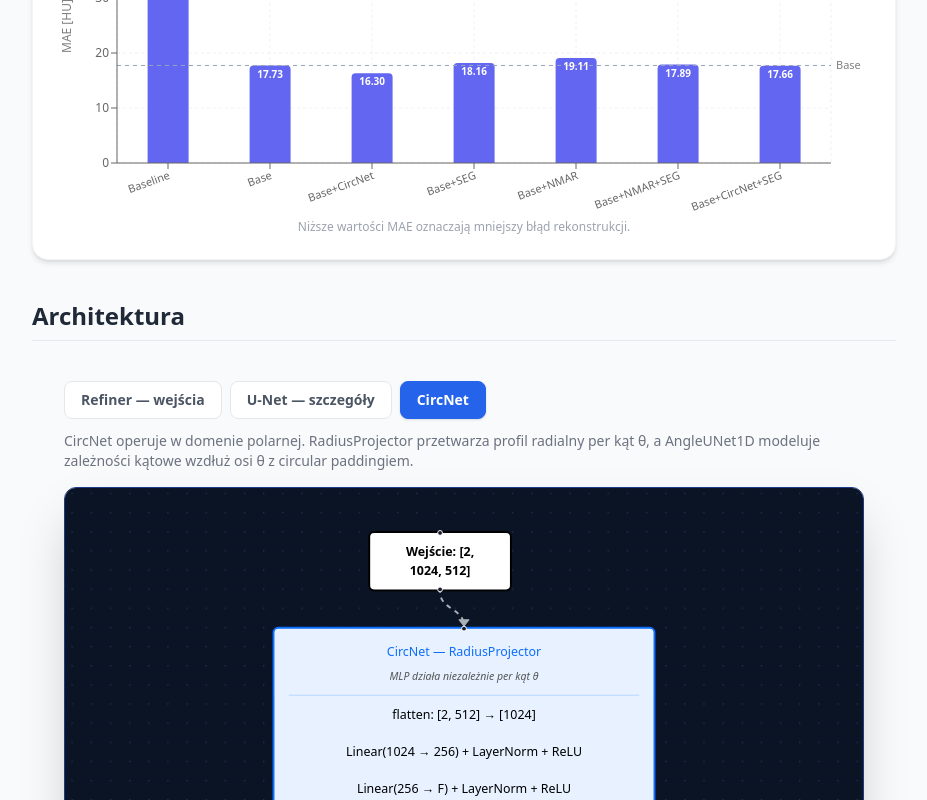
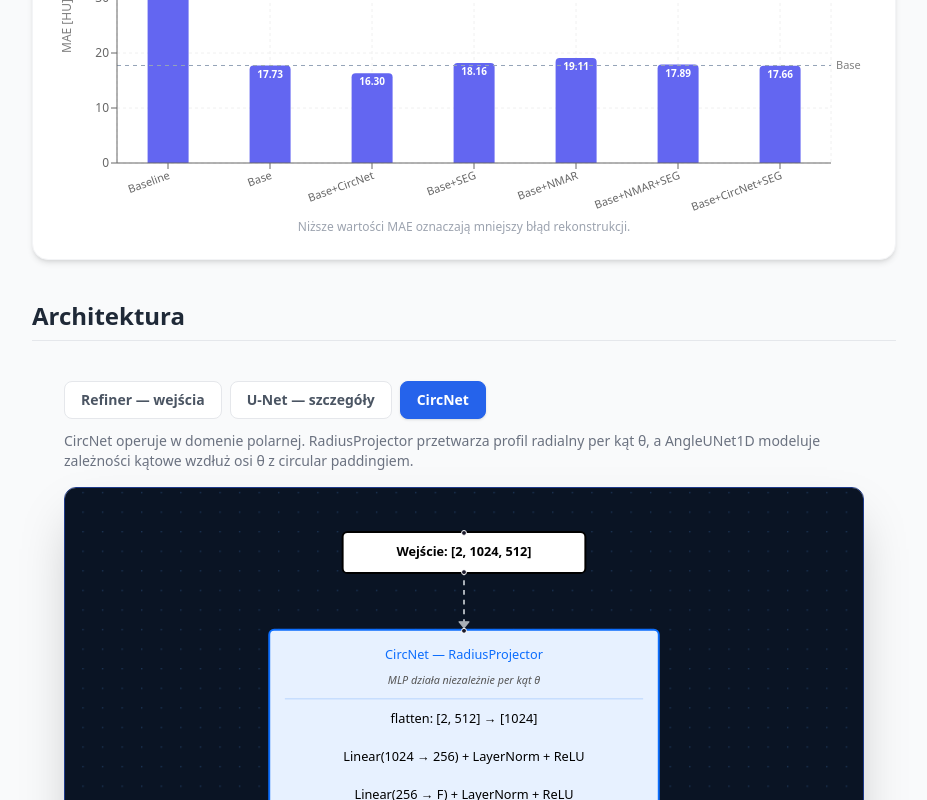
Before and after one commit to FifiTV/AI_forum_site, a React (Vite) app: page /#/polmar in a window 1280 px wide. Both pictures are taken after a click on the button "CircNet". Shown: the part 4385-5185 px from the top of the page, without its empty margins (176-1103 px from the left). Built offline with nearby package versions, Linux system fonts and the light colour scheme.

Commit message:
straight input and output in circnet

```diff
--- a/src/components/diagrams/polmar_circnet.tsx
+++ b/src/components/diagrams/polmar_circnet.tsx
@@ -8,7 +8,7 @@ import {
 const baseStyle = { borderRadius: '6px', border: '2px solid', color: '#000', fontSize: '13px', textAlign: 'center' as const }
 
 const styles = {
-  whiteTitle: { ...baseStyle, background: '#fff', borderColor: '#000', padding: '10px 20px', fontWeight: 'bold' },
+  whiteTitle: { ...baseStyle, background: '#fff', borderColor: '#000', padding: '10px 20px', fontWeight: 'bold', width: 250 },
   blueBox:    { ...baseStyle, background: '#e7f1ff', borderColor: '#0d6efd', width: 400, padding: '15px' },
   greenBox:   { ...baseStyle, background: '#d1e7dd', borderColor: '#198754', width: 400, padding: '15px' },
 }
@@ -69,7 +69,7 @@ export default function DiagramCircNet() {
     )
 
     return [
-      { id: 'in',  position: { x: 100, y: 50  }, data: { label: `${n('input')}: [2, 1024, 512]` },                style: styles.whiteTitle, sourcePosition: Position.Bottom },
+      { id: 'in',  position: { x: 75,  y: 50  }, data: { label: `${n('input')}: [2, 1024, 512]` },                style: styles.whiteTitle, sourcePosition: Position.Bottom },
       { id: 'rp',  position: { x: 0,   y: 150 }, data: { label: RadiusProjectorLabel },                          style: styles.blueBox,    sourcePosition: Position.Bottom, targetPosition: Position.Top },
       { id: 'au',  position: { x: 0,   y: 480 }, data: { label: AngleUNetLabel },                                style: styles.greenBox,   sourcePosition: Position.Bottom, targetPosition: Position.Top },
       { id: 'out', position: { x: 75,  y: 880 }, data: { label: `${n('outputImg')}: c(θ,r) ≥ 0  [1024, 512]` }, style: styles.whiteTitle, targetPosition: Position.Top },
```
